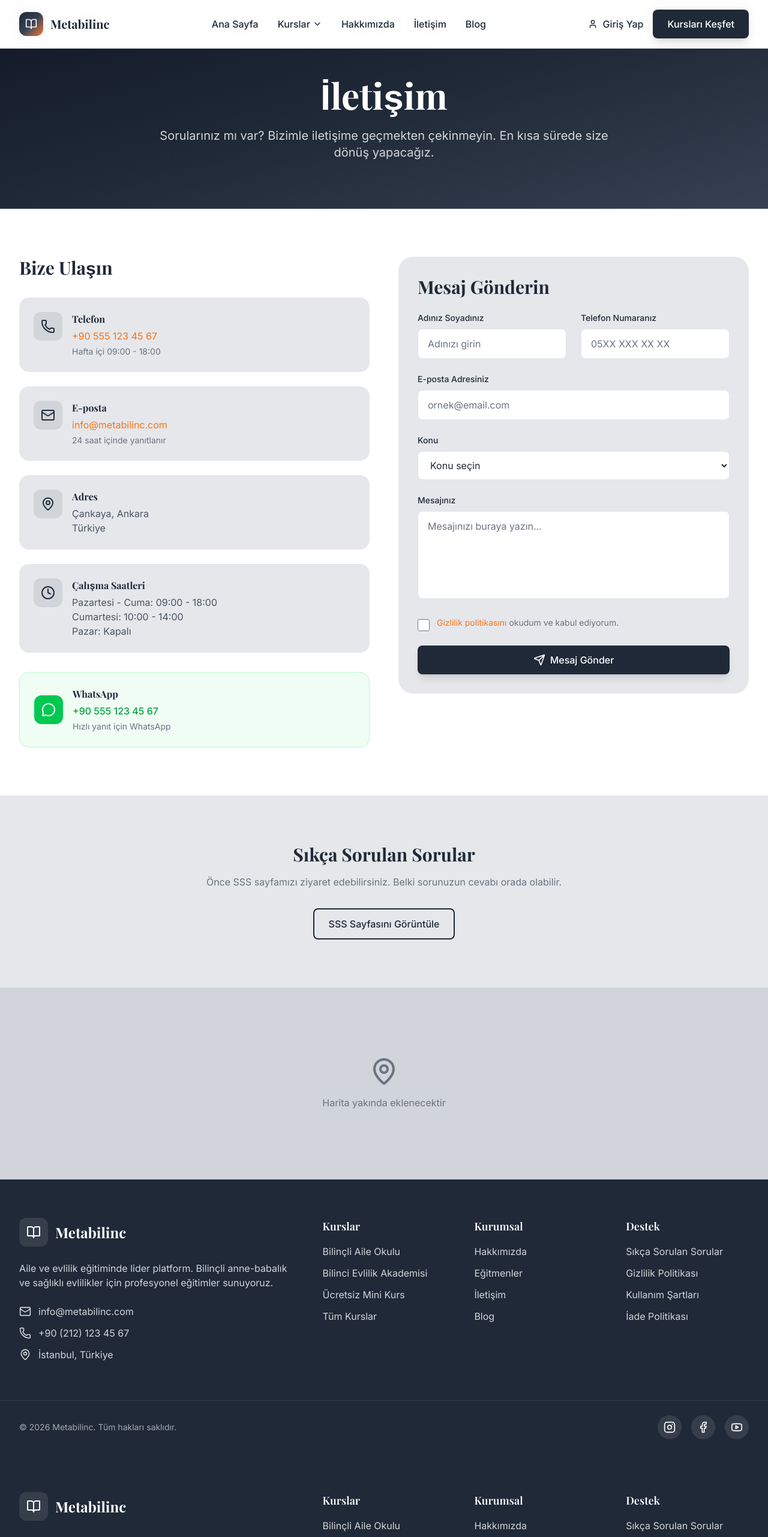
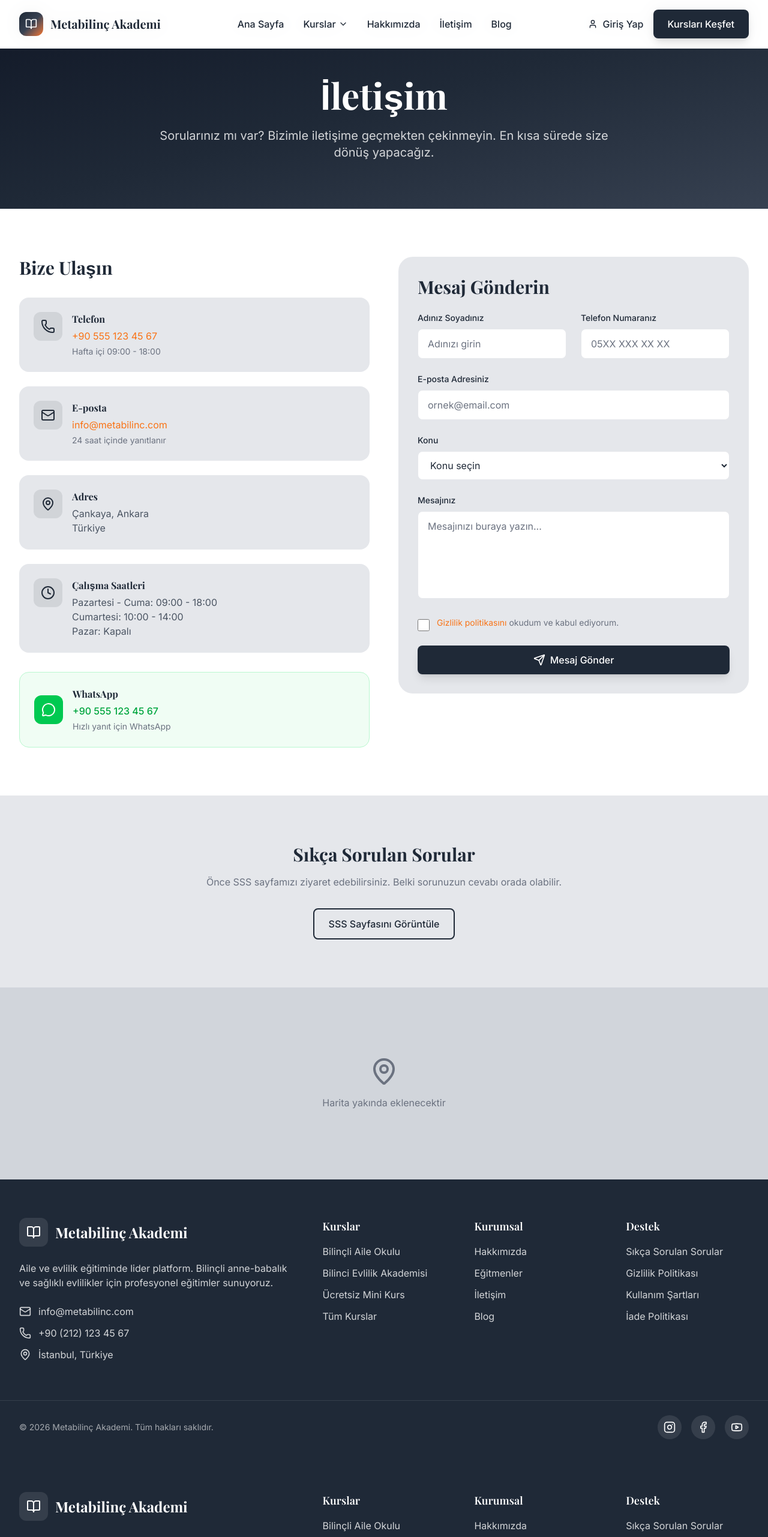
Before and after one commit to suleymandagli/metabilinc, a Next.js app: page /iletisim in a window 1280 px wide. Shown: the top 2562 px of the page at 60% size. Built offline with nearby package versions, Linux system fonts and the light colour scheme; a web font is replaced by a local one.

Commit message:
Update logo to Metabilinç Akademi

```diff
--- a/src/components/layout/Footer.tsx
+++ b/src/components/layout/Footer.tsx
@@ -41,7 +41,7 @@ export function Footer() {
                 <BookOpen className="w-6 h-6" />
               </div>
               <span className="font-display text-2xl font-bold">
-                Metabilinc
+                Metabilinç Akademi
               </span>
             </Link>
             <p className="text-white/80 mb-6 max-w-md">
@@ -120,7 +120,7 @@ export function Footer() {
         <div className="container-main py-6">
           <div className="flex flex-col md:flex-row items-center justify-between gap-4">
             <p className="text-white/60 text-sm">
-              © {new Date().getFullYear()} Metabilinc. Tüm hakları saklıdır.
+              © {new Date().getFullYear()} Metabilinç Akademi. Tüm hakları saklıdır.
             </p>
             <div className="flex items-center gap-4">
               {socialLinks.map((social) => (
--- a/src/components/layout/Header.tsx
+++ b/src/components/layout/Header.tsx
@@ -35,7 +35,7 @@ export function Header() {
               <BookOpen className="w-5 h-5 text-white" />
             </div>
             <span className="font-display text-xl font-bold text-primary">
-              Metabilinc
+              Metabilinç Akademi
             </span>
           </Link>
 
```
